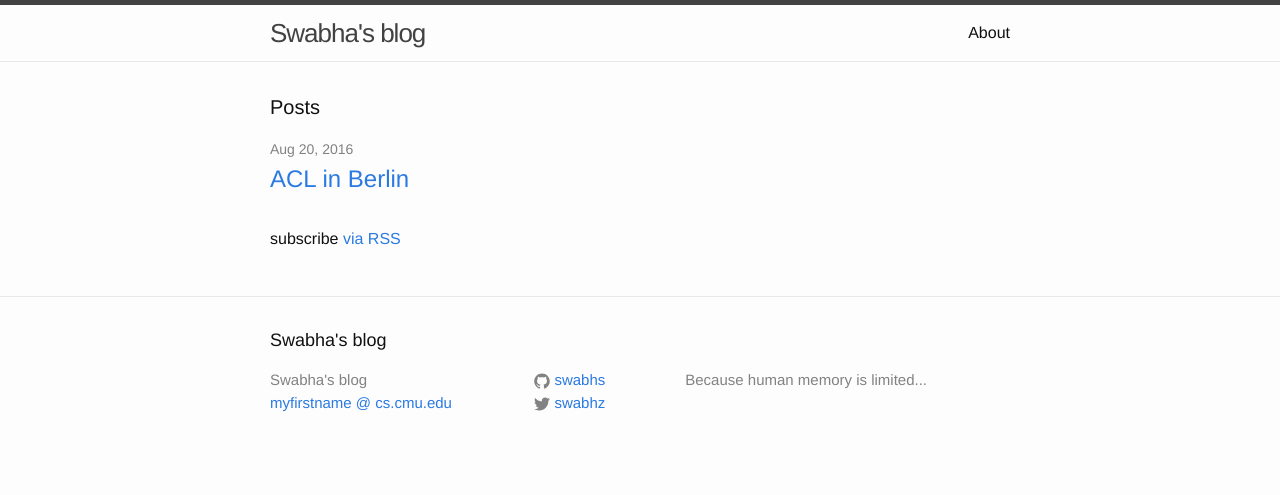
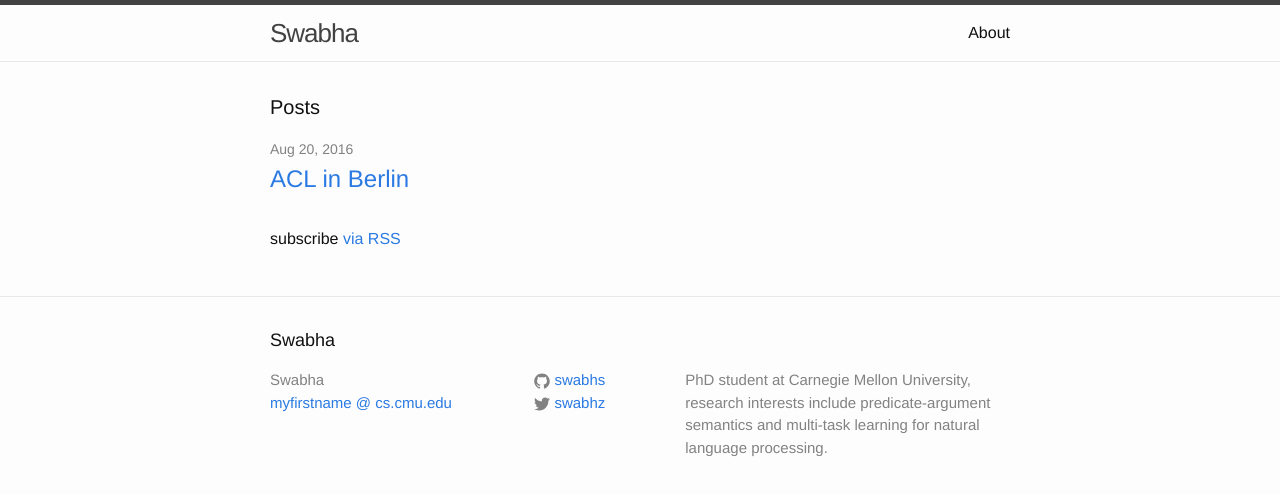
Before and after one commit to swabhs/blog, a Jekyll site: the page built from index.html, in a window 1280 px wide. Shown: the top 495 px of the page. Built offline with Jekyll 4.4.1, drawn with Linux system fonts in a browser that asks for light colours.

Commit message:
Update _config.yml

```diff
--- a/_config.yml
+++ b/_config.yml
@@ -1,21 +1,19 @@
-# Welcome to Jekyll!
-#
-# This config file is meant for settings that affect your whole blog, values
-# which you are expected to set up once and rarely need to edit after that.
-# For technical reasons, this file is *NOT* reloaded automatically when you use
-# 'jekyll serve'. If you change this file, please restart the server process.
-#
-# Write an awesome description for your new site here. You can edit this line in _config.yml. It will appear in your document head meta (for Google search results) and in your feed.xml site description.
+# Dependencies
+markdown:       kramdown
 
 # Site settings
-title: Swabha's blog
-email: myfirstname @ cs.cmu.edu
-description: > # this means to ignore newlines until "baseurl:"
-    Because human memory is limited...
-baseurl: "" # the subpath of your site, e.g. /blog
-url: "http://swabhs.github.io" # the base hostname & protocol for your site
+title:          Swabha
+email:          myfirstname @ cs.cmu.edu
+description:    PhD student at Carnegie Mellon University, research interests include predicate-argument semantics and multi-task learning for natural language processing.
+
+baseurl:        ""
+url:            "http://swabhs.github.io"
+
 twitter_username: swabhz
 github_username:  swabhs
 
-# Build settings
-markdown: kramdown
+# Custom vars
+github:
+  repo:         https://github.com/swabhs
+
+permalink:      pretty
```
